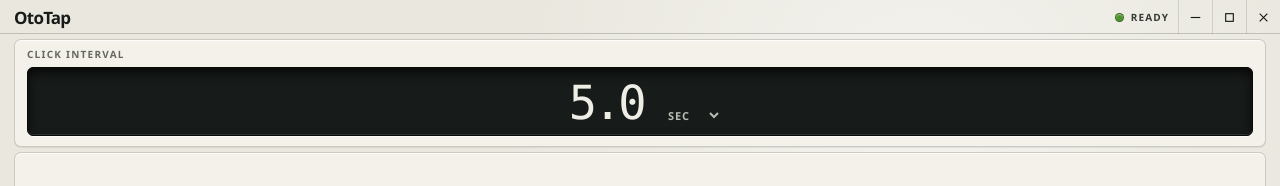
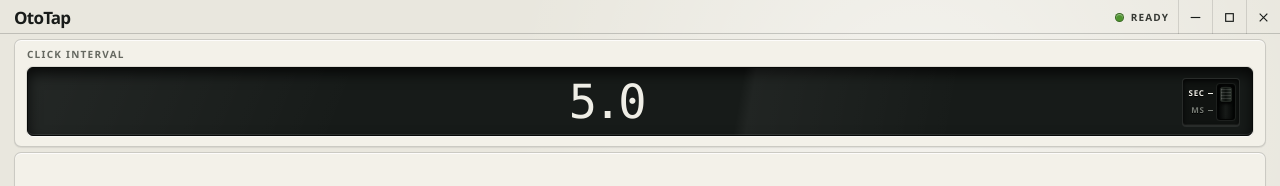
Before and after one commit to olivier-w/ototap, a React (Vite) app: page / in a window 1280 px wide. Shown: the top 186 px of the page. Built offline with nearby package versions, Linux system fonts and the light colour scheme.

Commit message:
Replace interval unit select with accessible toggle

```diff
--- a/src/App.css
+++ b/src/App.css
@@ -39,13 +39,11 @@
 }
 
 button,
-input,
-select {
+input {
   font: inherit;
 }
 
-button,
-select {
+button {
   touch-action: manipulation;
 }
 
@@ -54,15 +52,13 @@
 }
 
 button:focus-visible,
-input:focus-visible,
-select:focus-visible {
+input:focus-visible {
   outline: 2px solid var(--ink);
   outline-offset: 3px;
 }
 
 button:disabled,
-input:disabled,
-select:disabled {
+input:disabled {
   cursor: not-allowed;
   opacity: 0.56;
 }
@@ -211,23 +207,43 @@
 }
 
 .lcd-display {
+  position: relative;
   display: grid;
-  grid-template-columns: auto auto;
-  align-items: end;
-  justify-content: center;
-  gap: 8px;
+  grid-template-columns: minmax(0, 1fr) 62px;
+  align-items: center;
+  gap: 10px;
   min-width: 0;
-  padding: 7px 12px 6px;
-  border: 1px solid #080a09;
+  padding: 6px 8px 6px 12px;
+  overflow: hidden;
+  border: 1px solid #070908;
   border-radius: 6px;
-  background: var(--lcd);
+  background:
+    linear-gradient(112deg, rgba(255, 255, 255, 0.055), transparent 27%),
+    var(--lcd);
   box-shadow:
-    inset 0 5px 11px rgba(0, 0, 0, 0.68),
-    inset 0 -1px 0 rgba(255, 255, 255, 0.13),
-    0 1px 0 rgba(255, 255, 255, 0.72);
+    inset 0 6px 13px rgba(0, 0, 0, 0.72),
+    inset 0 -1px 0 rgba(255, 255, 255, 0.11),
+    0 1px 0 rgba(255, 255, 255, 0.78),
+    0 0 0 1px rgba(24, 27, 25, 0.1);
 }
 
-.lcd-display input {
+.lcd-display::before {
+  position: absolute;
+  inset: 0;
+  border-radius: inherit;
+  background: linear-gradient(100deg, transparent 0 58%, rgba(255, 255, 255, 0.045) 59%, transparent 76%);
+  content: "";
+  pointer-events: none;
+}
+
+.lcd-value-well {
+  display: grid;
+  min-width: 0;
+  height: 100%;
+  place-items: center;
+}
+
+.lcd-value {
   min-width: 3ch;
   max-width: 6.4ch;
   padding: 0;
@@ -244,39 +260,114 @@
   text-align: center;
 }
 
-.lcd-display input:focus-visible {
+.lcd-value:focus-visible {
   outline: 2px solid var(--lcd-text);
   outline-offset: -1px;
 }
 
-.lcd-display input::-webkit-inner-spin-button,
-.lcd-display input::-webkit-outer-spin-button {
+.lcd-value::-webkit-inner-spin-button,
+.lcd-value::-webkit-outer-spin-button {
   margin: 0;
   appearance: none;
 }
 
-.lcd-unit {
-  display: flex;
-  align-items: flex-end;
-  flex: 0 0 auto;
-  padding: 0 0 4px;
+.unit-switch {
+  position: relative;
+  display: grid;
+  grid-template-columns: 25px 18px;
+  align-items: center;
+  justify-content: center;
+  gap: 4px;
+  width: 58px;
+  min-width: 58px;
+  height: 48px;
+  padding: 5px 4px;
+  border: 1px solid rgba(255, 255, 255, 0.1);
+  border-radius: 4px;
+  background: #101311;
+  color: #757a73;
+  box-shadow:
+    inset 0 2px 5px rgba(0, 0, 0, 0.82),
+    inset 0 -1px 0 rgba(255, 255, 255, 0.06),
+    0 1px 0 rgba(255, 255, 255, 0.08);
+  cursor: pointer;
+  -webkit-tap-highlight-color: transparent;
 }
 
-.lcd-unit select {
-  padding: 2px 16px 2px 2px;
-  border: 0;
-  outline: 0;
-  appearance: auto;
-  background: transparent;
-  color: #b7bab2;
-  font-size: 11px;
+.unit-switch:focus-visible {
+  outline: 2px solid var(--lcd-text);
+  outline-offset: 2px;
+}
+
+.unit-switch:active:not(:disabled) {
+  transform: translateY(1px);
+}
+
+.unit-switch__labels {
+  display: flex;
+  align-self: stretch;
+  flex-direction: column;
+  justify-content: space-around;
+  padding-block: 1px;
+}
+
+.unit-switch__label {
+  position: relative;
+  display: flex;
+  align-items: center;
+  justify-content: flex-end;
+  gap: 3px;
+  font-size: 8px;
   font-weight: 700;
   letter-spacing: 0.08em;
+  line-height: 1;
+  text-shadow: 0 1px 0 #000;
 }
 
-.lcd-unit select:focus-visible {
-  outline: 2px solid var(--lcd-text);
-  outline-offset: 1px;
+.unit-switch__label::after {
+  width: 5px;
+  height: 1px;
+  background: currentColor;
+  content: "";
+}
+
+.unit-switch[aria-checked="false"] .unit-switch__label--seconds,
+.unit-switch[aria-checked="true"] .unit-switch__label--milliseconds {
+  color: #efeee6;
+}
+
+.unit-switch__track {
+  position: relative;
+  width: 18px;
+  height: 36px;
+  border: 1px solid #030403;
+  border-radius: 3px;
+  background: linear-gradient(90deg, #050706, #171a18 48%, #050706);
+  box-shadow:
+    inset 0 2px 5px rgba(0, 0, 0, 0.94),
+    0 0 0 1px rgba(255, 255, 255, 0.055);
+}
+
+.unit-switch__thumb {
+  position: absolute;
+  top: 2px;
+  left: 2px;
+  width: 12px;
+  height: 15px;
+  border: 1px solid #222722;
+  border-radius: 2px;
+  background:
+    repeating-linear-gradient(0deg, transparent 0 2px, rgba(255, 255, 255, 0.13) 2px 3px),
+    linear-gradient(90deg, #242a25, #0c100d 48%, #29302a);
+  box-shadow:
+    inset 1px 0 0 rgba(255, 255, 255, 0.12),
+    0 2px 3px rgba(0, 0, 0, 0.88);
+  transform: translateY(0);
+  transition: transform 120ms cubic-bezier(0.455, 0.03, 0.515, 0.955);
+}
+
+.unit-switch[aria-checked="true"] .unit-switch__thumb {
+  transform: translateY(15px);
 }
 
 .dial-stage {
@@ -696,6 +787,10 @@
     background: rgba(24, 27, 25, 0.08);
   }
 
+  .unit-switch:hover:not(:disabled) {
+    background: #171a18;
+  }
+
   .window-button--close:hover {
     background: var(--red);
     color: white;
@@ -754,4 +849,8 @@
   *::after {
     scroll-behavior: auto !important;
   }
+
+  .unit-switch__thumb {
+    transition: none;
+  }
 }
--- a/src/App.tsx
+++ b/src/App.tsx
@@ -385,14 +385,11 @@
     void syncInterval(value, intervalUnit);
   };
 
-  const handleUnitChange = (value: string) => {
-    if (value !== "milliseconds" && value !== "seconds") {
-      return;
-    }
-
+  const handleUnitToggle = () => {
     const milliseconds = parseIntervalValue(intervalInput, intervalUnit) ?? status.intervalMilliseconds;
-    setIntervalUnit(value);
-    setIntervalInput(formatIntervalValue(milliseconds, value));
+    const nextUnit: IntervalUnit = intervalUnit === "seconds" ? "milliseconds" : "seconds";
+    setIntervalUnit(nextUnit);
+    setIntervalInput(formatIntervalValue(milliseconds, nextUnit));
     setIntervalError(null);
   };
 
@@ -540,6 +537,7 @@
           <h2 id="interval-label" className="instrument-label">Click interval</h2>
 
           <div className="lcd-display">
+            <div className="lcd-value-well">
               <input
                 id="interval"
                 className="lcd-value"
@@ -547,7 +545,7 @@
                 min={intervalUnit === "seconds" ? 0.1 : MIN_INTERVAL_MILLISECONDS}
                 max={intervalUnit === "seconds" ? 30 : MAX_INTERVAL_MILLISECONDS}
                 step={intervalUnit === "seconds" ? 0.1 : 100}
-            inputMode="decimal"
+                inputMode={intervalUnit === "seconds" ? "decimal" : "numeric"}
                 value={intervalInput}
                 onChange={(event) => handleIntervalChange(event.currentTarget.value)}
                 aria-label="Click interval value"
@@ -557,19 +555,27 @@
                 spellCheck={false}
                 style={{ width: lcdInputWidth }}
               />
-          <label className="lcd-unit" htmlFor="interval-unit">
-            <span className="sr-only">Interval unit</span>
-            <select
+            </div>
+
+            <button
               id="interval-unit"
-              value={intervalUnit}
-              onChange={(event) => handleUnitChange(event.currentTarget.value)}
+              className="unit-switch"
+              type="button"
+              role="switch"
+              aria-checked={intervalUnit === "milliseconds"}
+              aria-label={`Interval unit: ${intervalUnit}. Switch to ${intervalUnit === "seconds" ? "milliseconds" : "seconds"}.`}
+              title={`Switch to ${intervalUnit === "seconds" ? "milliseconds" : "seconds"}`}
+              onClick={handleUnitToggle}
               disabled={isRunning || busy}
-              aria-label="Interval unit"
             >
-              <option value="seconds">SEC</option>
-              <option value="milliseconds">MS</option>
-            </select>
-          </label>
+              <span className="unit-switch__labels" aria-hidden="true">
+                <span className="unit-switch__label unit-switch__label--seconds">SEC</span>
+                <span className="unit-switch__label unit-switch__label--milliseconds">MS</span>
+              </span>
+              <span className="unit-switch__track" aria-hidden="true">
+                <span className="unit-switch__thumb" />
+              </span>
+            </button>
           </div>
         </div>
 
```
Lines whose indentation alone changed are shown as unchanged.
